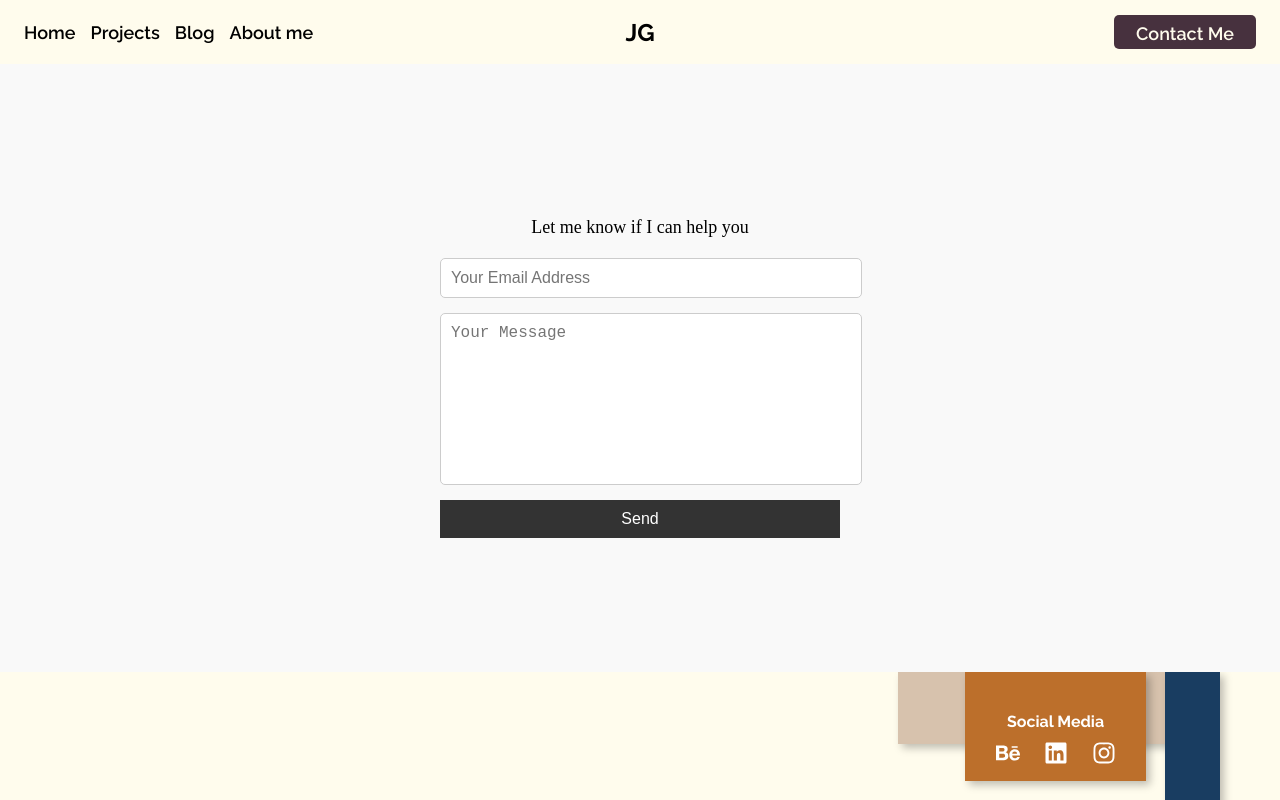
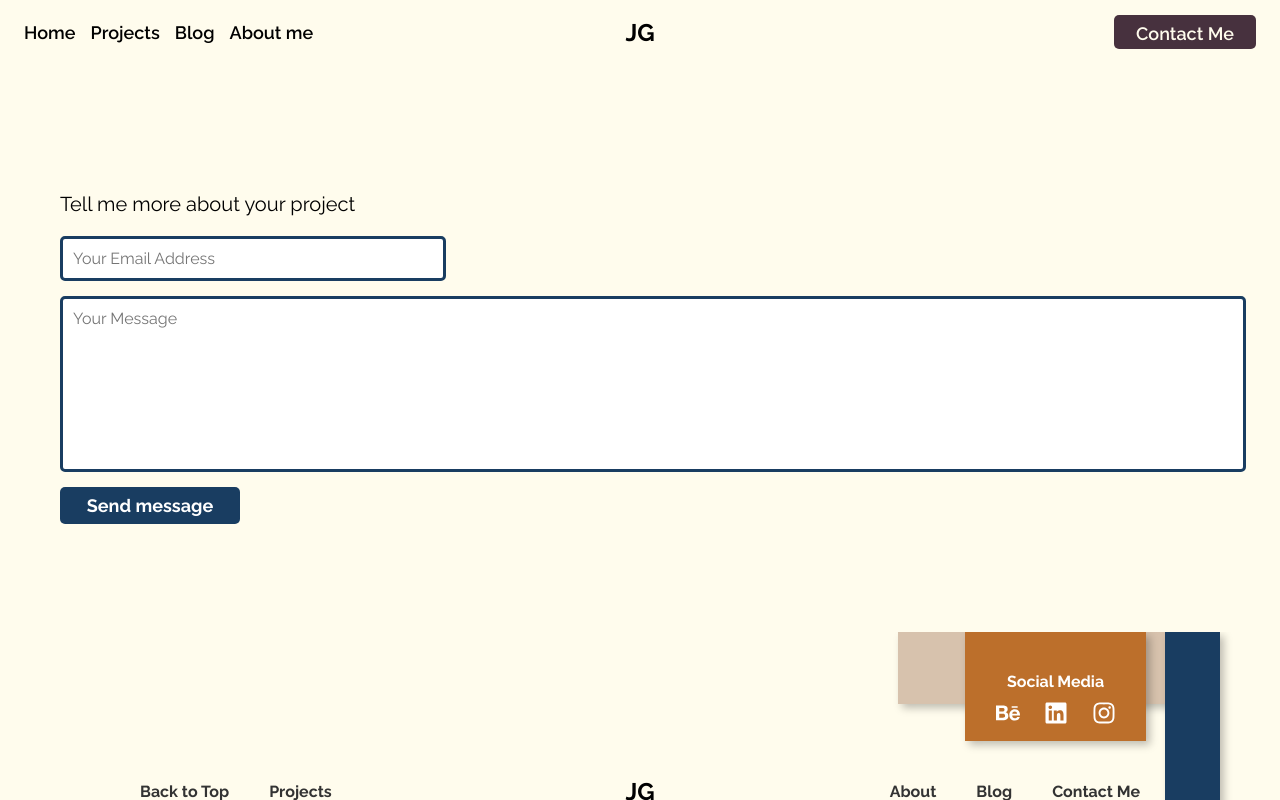
Before and after one commit to Laelys/portofolio_project, a React (Vite) app: page /cta in a window 1280 px wide. Shown: the top 800 px of the page. Built offline with nearby package versions, Linux system fonts and the light colour scheme.

Commit message:
updated contact me

```diff
--- a/src/pages/CTAForm.jsx
+++ b/src/pages/CTAForm.jsx
@@ -19,7 +19,7 @@ const CtaForm = () => {
     <>
       <Navbar />
       <div className="ctaform__container">
-        <p className="ctaform__text">Let me know if I can help you</p>
+        <p className="ctaform__text">Tell me more about your project</p>
         <form className="ctaform__form" onSubmit={handleSubmit}>
           <input
             type="email"
@@ -37,7 +37,7 @@ const CtaForm = () => {
             required
           ></textarea>
           <button type="submit" className="ctaform__button">
-            Send
+            Send message
           </button>
         </form>
       </div>
--- a/src/styling/ctaform.css
+++ b/src/styling/ctaform.css
@@ -1,15 +1,24 @@
+@font-face {
+  font-family: "Raleway";
+  src: url("/src/assets/fonts/Raleway-VariableFont_wght.ttf");
+}
+
 .ctaform__container {
+  font-family: "Raleway";
   height: 568px;
   display: flex;
   flex-direction: column;
   justify-content: center;
-  align-items: center;
-  padding: 20px;
-  background-color: #f9f9f9;
+  align-items: left;
+  padding: 0 140px;
+  background-color: #fffced;
+  overflow: hidden;
+  position: relative;
 }
 
 .ctaform__text {
-  font-size: 18px;
+  font-size: 20px;
+  font-weight: 400;
   margin-bottom: 20px;
 }
 
@@ -18,16 +27,19 @@
   flex-direction: column;
   gap: 15px;
   width: 100%;
-  max-width: 400px;
 }
 
 .ctaform__input,
 .ctaform__textarea {
+  font-family: "Raleway";
   width: 100%;
   padding: 10px;
-  border: 1px solid #ccc;
+  border: 3px solid #193d61;
   border-radius: 5px;
   font-size: 16px;
+}
+.ctaform__input {
+  max-width: 360px;
 }
 
 .ctaform__textarea {
@@ -36,15 +48,19 @@
 }
 
 .ctaform__button {
-  background-color: #333;
+  font-family: "Raleway";
+  background-color: #193d61;
   color: white;
   border: none;
-  padding: 10px 20px;
+  padding: 8px 23px;
   cursor: pointer;
-  font-size: 16px;
-  transition: background-color 0.3s ease;
+  font-size: 18px;
+  font-weight: 700;
+  transition: background-color 0.5s ease;
+  max-width: 180px;
+  border-radius: 5px;
 }
 
 .ctaform__button:hover {
-  background-color: #555;
+  background-color: #3283d3;
 }
```
